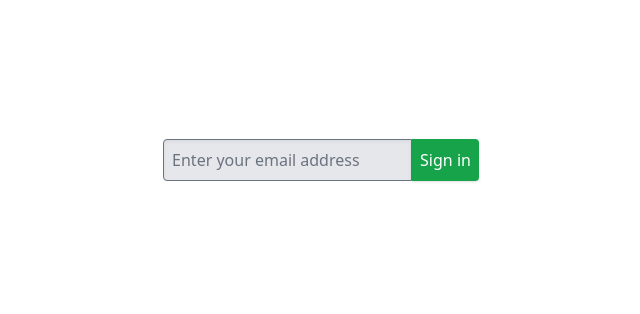
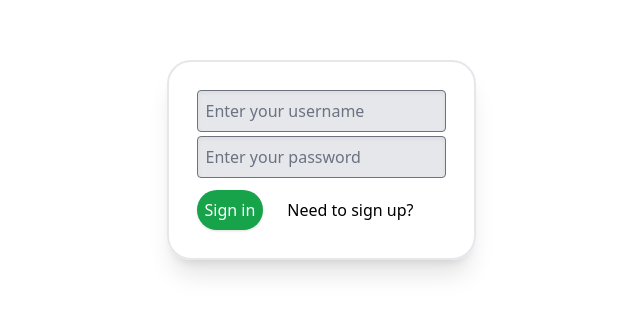
Before and after one commit to drakeleslie/OfferUpClone2.0, a Next.js app: page /login in a window 1280 px wide. Shown: the part 240-554 px from the top of the page, without its empty margins (319-959 px from the left). Built offline with nearby package versions, Linux system fonts and the light colour scheme.

Commit message:
sign in page almost done

```diff
--- a/components/kamscomponents/userlogin.js
+++ b/components/kamscomponents/userlogin.js
@@ -1,35 +1,75 @@
+import axios from 'axios'
 import {useState} from 'react'
+import Router from 'next/router'
+import Link from 'next/link'
 
 const Userlogin = () => {
-    const [input, setInput] = useState('')
+    const [email, setEmail] = useState('')
+    const [username, setUsername] =useState('')
+    const [password, setPassword] =useState('')
+    const [currentUser, setCurrentUser] = useState('')
 
-        const login = async (event) =>{
+      const login = async (event) =>{
             event.preventDefault()
-            console.log("In userlogin component",input)
-
-            try{
-                const res = await fetch('http://localhost:8000/api/authenticate', )
-        } catch(err) {console.log(err)}
+                await axios({
+                  method: 'post',
+                  url: 'http://localhost:8000/api/authenticate',
+                  data:{
+                    username: username,
+                    password: password
+                  }
+                })
+                .then(data => {
+                  console.log(data)
+                  if (data.data === false){ // email/password is not valid
+                    console.log('In userlogin post request --- username or password is not valid')
+                  } else if (data.data === true){ // email/password is valid
+                    console.log('In userlogin post request --- username or password is valid')
+                    Router.push('/')
+                    currentUser = username
+                    console.log("current user is set to ",currentUser)
+                  } else { // edge case
+                    console.log("issue with user email ")
+                  }
+                })
+                .catch(err => console.log(err))
 
  }
   return (
- <div className='p-8 justify-center items-center h-screen flex'>
-      <form className='flex'>
-        <input
-            className='bg-gray-200 shadow-inner rounded-l p-2 flex-1'
-            id='email'
+ <div className='p-8  justify-center items-center h-screen flex'>
+      <form className='flex border-2 rounded-3xl p-7 shadow-xl'>
+        <div className='divide-y-4 divide-white'>
+        <div >
+          <input
+            className='bg-gray-200 shadow-inner rounded  p-2 flex-1'
+            id='username'
             type='text'
-            value={input}
-            onChange={event => setInput(event.target.value)}
-            aria-label='email address'
-            placeholder='Enter your email address' />
-        <button
+            value={username}
+            onChange={event => setUsername(event.target.value)} // username is set to value of input
+            aria-label='username'
+            placeholder='Enter your username' />
+          </div>
+        <div>
+          <input
+            className='bg-gray-200 shadow-inner rounded p-2 flex-1'
+            id='password'
+            type='text'
+            value={password}
+            onChange={event => setPassword(event.target.value)} //password is set to value of input
+            aria-label='password'
+            placeholder='Enter your password' />
+            </div>
+
+          <div >
+            <button
             type='submit'
             onClick={login}
-            className='bg-green-600 hover:bg-red-700 duration-300 text-white shadow p-2 rounded-r'
-          >
-          Sign in
-        </button>
+            className='bg-green-600 hover:bg-red-700 duration-300 text-white shadow p-2 mt-2 mr-6 rounded-full'>
+            Sign in
+            </button>
+            <Link href='signup' className='text-blue-500 underline '>Need to sign up?</Link>
+        </div>
+      </div>
       </form>
     </div>
   )
--- a/pages/index.js
+++ b/pages/index.js
@@ -9,12 +9,11 @@ export default function Home() {
   return (
     //container will be the top level component to standardize sizing across all pages
     <div>
-      <Container >
+
         {/* Nav bar will standard on all pages so it is the first child of contianer */}
         <NavBar />
         {/* everything else for this page will follow here */}
-        <Home />
-      </Container>
+
     </div>
   );
 }
--- a/pages/signup.js
+++ b/pages/signup.js
@@ -2,14 +2,7 @@ import React from "react";
 
 const SignUp = () => {
   return (
-    <div
-      style={{
-        display: "flex",
-        justifyContent: "Right",
-        alignItems: "Right",
-        height: "100vh",
-      }}
-    >
+    <div>
       <h1>Sign Up</h1>
     </div>
   );
```
Also changed, not shown: 1 other file (tests, documents, lock files or other folders).
